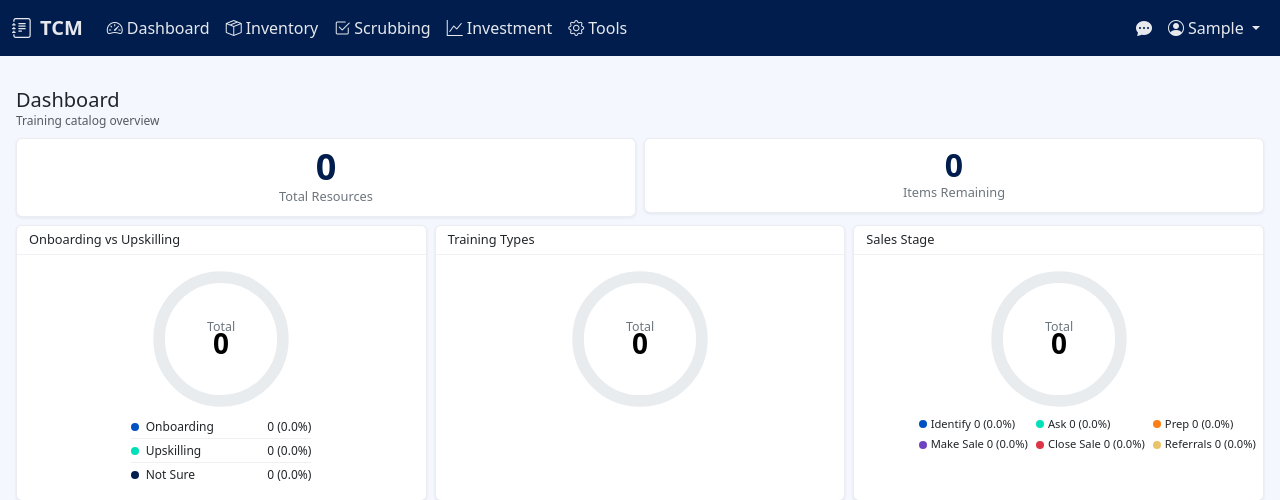
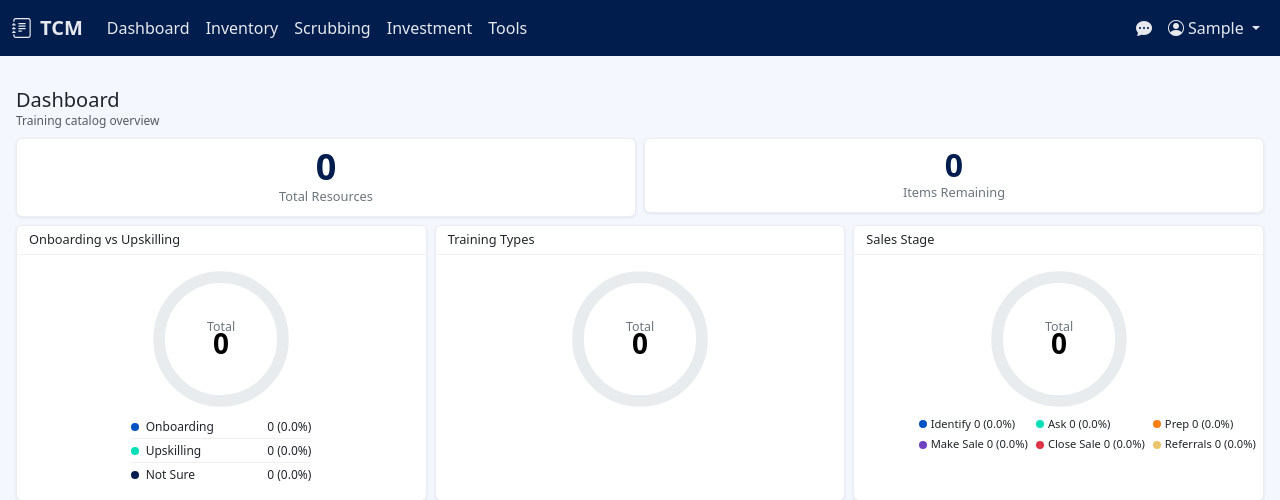
Before and after one commit to juanathanwickston/TCM, a Django app: page / in a window 1280 px wide. Shown: the top 500 px of the page. Run offline with Django 5.2, Linux system fonts and the light colour scheme; the visitor is signed in with stand-in values (Sample User, id 1); data that the repository does not hold is empty; some libraries are stand-ins or nearby versions.

Commit message:
ui: remove nav bar icons for cleaner professional look

```diff
--- a/tcm_app/templates/tcm_app/base.html
+++ b/tcm_app/templates/tcm_app/base.html
@@ -50,32 +50,32 @@
                     <li class="nav-item">
                         <a class="nav-link {% if request.resolver_match.url_name == 'dashboard' %}active{% endif %}"
                             href="{% url 'dashboard' %}">
-                            <i class="bi bi-speedometer2 me-1"></i>Dashboard
+                            Dashboard
                         </a>
                     </li>
                     <li class="nav-item">
                         <a class="nav-link {% if request.resolver_match.url_name == 'inventory' %}active{% endif %}"
                             href="{% url 'inventory' %}">
-                            <i class="bi bi-box-seam me-1"></i>Inventory
+                            Inventory
                         </a>
                     </li>
                     <li class="nav-item">
                         <a class="nav-link {% if request.resolver_match.url_name == 'scrubbing' %}active{% endif %}"
                             href="{% url 'scrubbing' %}">
-                            <i class="bi bi-check2-square me-1"></i>Scrubbing
+                            Scrubbing
                         </a>
                     </li>
                     <li class="nav-item">
                         <a class="nav-link {% if request.resolver_match.url_name == 'investment' %}active{% endif %}"
                             href="{% url 'investment' %}">
-                            <i class="bi bi-graph-up me-1"></i>Investment
+                            Investment
                         </a>
                     </li>
                     {% if user.is_superuser %}
                     <li class="nav-item">
                         <a class="nav-link {% if request.resolver_match.url_name == 'tools' %}active{% endif %}"
                             href="{% url 'tools' %}">
-                            <i class="bi bi-gear me-1"></i>Tools
+                            Tools
                         </a>
                     </li>
                     {% endif %}
```
